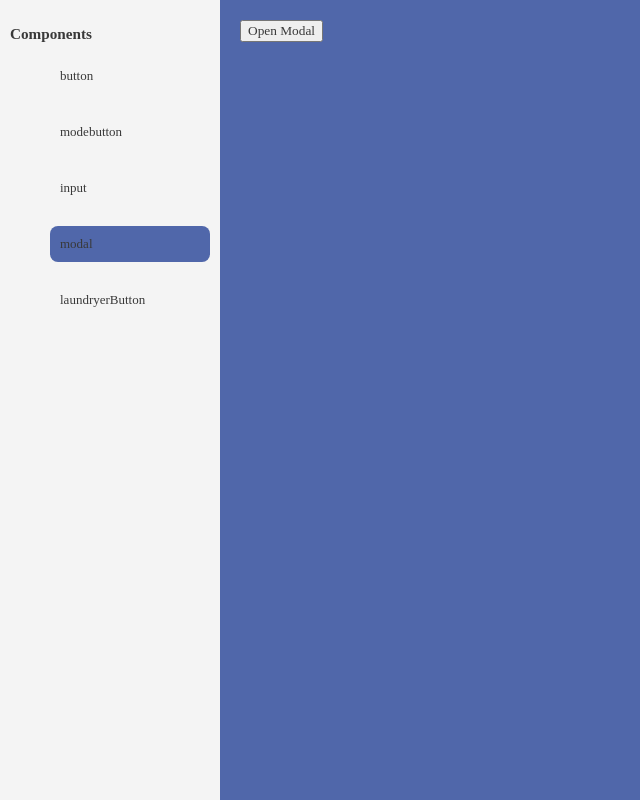
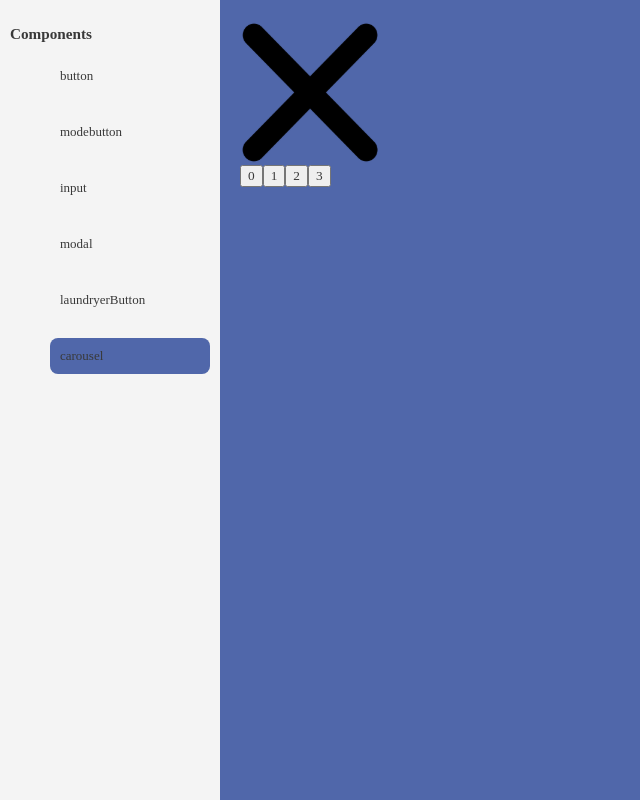
Before and after one commit to albert-yim/tanyak-laundry, a React (Create React App) app: page /components in a window 1280 px wide. Shown: the whole page, without its empty margins (0-640 px from the left). Built offline with nearby package versions, Linux system fonts and the light colour scheme; a web font is replaced by a local one.

Commit message:
created Carousel component with icons

```diff
--- /dev/null
+++ b/src/components/Carousel/Carousel.tsx
@@ -0,0 +1,64 @@
+import React, {useState} from "react";
+import styles from "./Carousel.module.scss";
+
+import close from "../../assets/close.svg"
+import dryer from "../../assets/dryer.svg"
+import pause from "../../assets/pause.svg"
+import washingMachine from "../../assets/washingMachine.svg"
+
+export type CarouselTypes = {
+    contents: string[];
+};
+
+export default function Carousel({contents}:CarouselTypes) {
+    const [contentIndex, setContentIndex] = useState(0)
+    function showNextContent() {
+        setContentIndex(index => {
+            if ( index === contents.length - 1)
+                return 0
+            return index + 1
+        })
+    }
+
+    function showPrevContent() {
+        setContentIndex(index => {
+            if ( index === 0)
+                return contents.length - 1
+            return index - 1
+        })
+    }
+
+    return(
+        <div style={{
+            width: "100%",
+            height: "100%",
+            position: "relative"
+        }}>
+            <div style={{
+                width: "145px",
+                height: "145px",
+                display: "flex",
+                overflow: "hidden",
+            }}>
+                {contents.map(element => (
+                    <img src={element} width="100%" style={{translate: `${-100 * contentIndex}%`}}/>
+                ))}
+            </div>
+
+            <div>
+                {contents.map((_,index) => (
+                    <button onClick={() => setContentIndex(index)}>{index}</button>
+                ))}
+            </div>
+        </div>
+    );
+}
+
+export function CarouselTest() {
+    const ICONS = [close, dryer, pause, washingMachine]
+    return(
+        <>
+        <Carousel contents={ICONS}/>
+        </>
+    );
+}
--- a/src/pages/Components/Components.tsx
+++ b/src/pages/Components/Components.tsx
@@ -4,23 +4,26 @@ import { LaunDryerButtonTest } from "../../components/LaunDryerButton/LaunDryerB
 import { InputTest } from "../../components/Input/Input";
 import { ModalTest } from "../../components/Modal/Modal";
 import { ModeButtonTest } from "../../components/ModeButton/ModeButton";
+import { CarouselTest } from "../../components/Carousel/Carousel";
 
 type Components =
   | "button"
   | "modebutton"
   | "input"
   | "modal"
-  | "laundryerButton";
+  | "laundryerButton"
+  | "carousel";
 
 export default function ComponentsPage() {
   const [selectedComponent, setSelectedComponent] =
-    useState<Components>("modal");
+    useState<Components>("carousel");
   const COMPONENT_LIST: Components[] = [
     "button",
     "modebutton",
     "input",
     "modal",
     "laundryerButton",
+    "carousel",
   ];
   const renderComponent = () => {
     switch (selectedComponent) {
@@ -41,6 +44,8 @@ export default function ComponentsPage() {
         return <InputTest />;
       case "modal":
         return <ModalTest />;
+      case "carousel":
+        return <CarouselTest />;
     }
   };
 
--- a/src/pages/Main/Main.tsx
+++ b/src/pages/Main/Main.tsx
@@ -92,10 +92,10 @@ const DRYERS: Dryer[] = [
 export default function Main({ userName }: MainType) {
   const [modalVisible, setModalVisible] = useState(false); // useState for modal visibility
   return (
-    <div className={styles.mainWrapper}> /** welcoming text */
+    <div className={styles.mainWrapper}> {/* welcoming text */}
       <span className={styles.mainText}>{userName}님 환영합니다</span>
 
-      <div className={styles.machineWrapper}> /** used map for aligning LaunDryerButtons with demo database info */
+      <div className={styles.machineWrapper}> {/** used map for aligning LaunDryerButtons with demo database info */}
         {DRYERS.slice(0,2).map((dryer)=>(<LaunDryerButton key={`dryer-${dryer.position}`} onClick={() => setModalVisible(true)} type={"dryer"} typeNumber={dryer.position} user={dryer.user} startTime={dryer.startTime} endTime={dryer.endTime}/>))}
       </div>
 
@@ -103,7 +103,7 @@ export default function Main({ userName }: MainType) {
         {LAUNDRIES.slice(0,2).map((laundry)=>(<LaunDryerButton key={`laundry-${laundry.position}`} onClick={() => setModalVisible(true)} type={"laundry"} typeNumber={laundry.position} user={laundry.user} startTime={laundry.startTime} endTime={laundry.endTime}/>))}
       </div>
 
-      <Modal visible={modalVisible} onClose={() => setModalVisible(false)} />  /** empty modal component */
+      <Modal visible={modalVisible} onClose={() => setModalVisible(false)} />  {/** empty modal component */}
     </div>
   );
 }
```
Also changed, not shown: src/components/Carousel/Carousel.module.scss (added).
